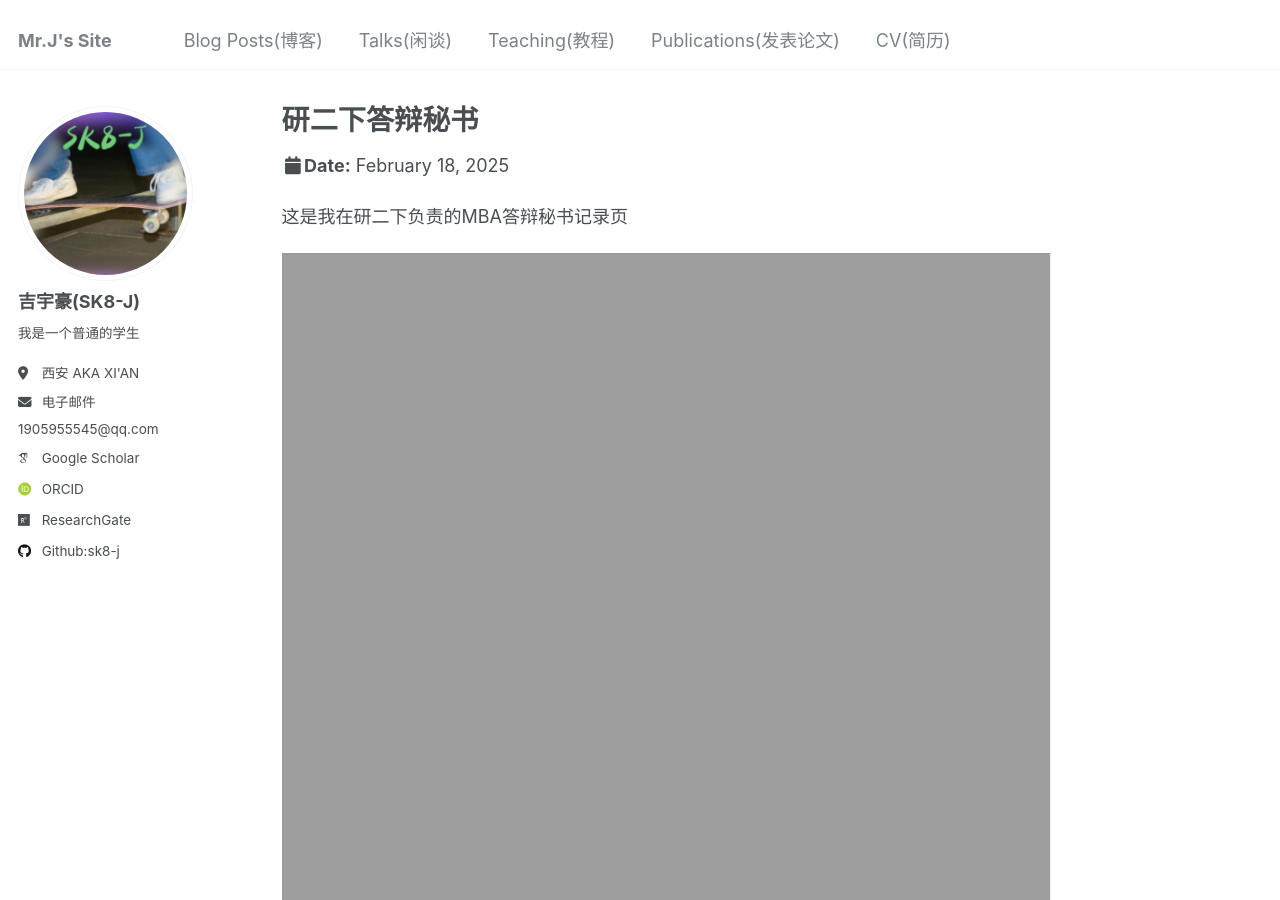
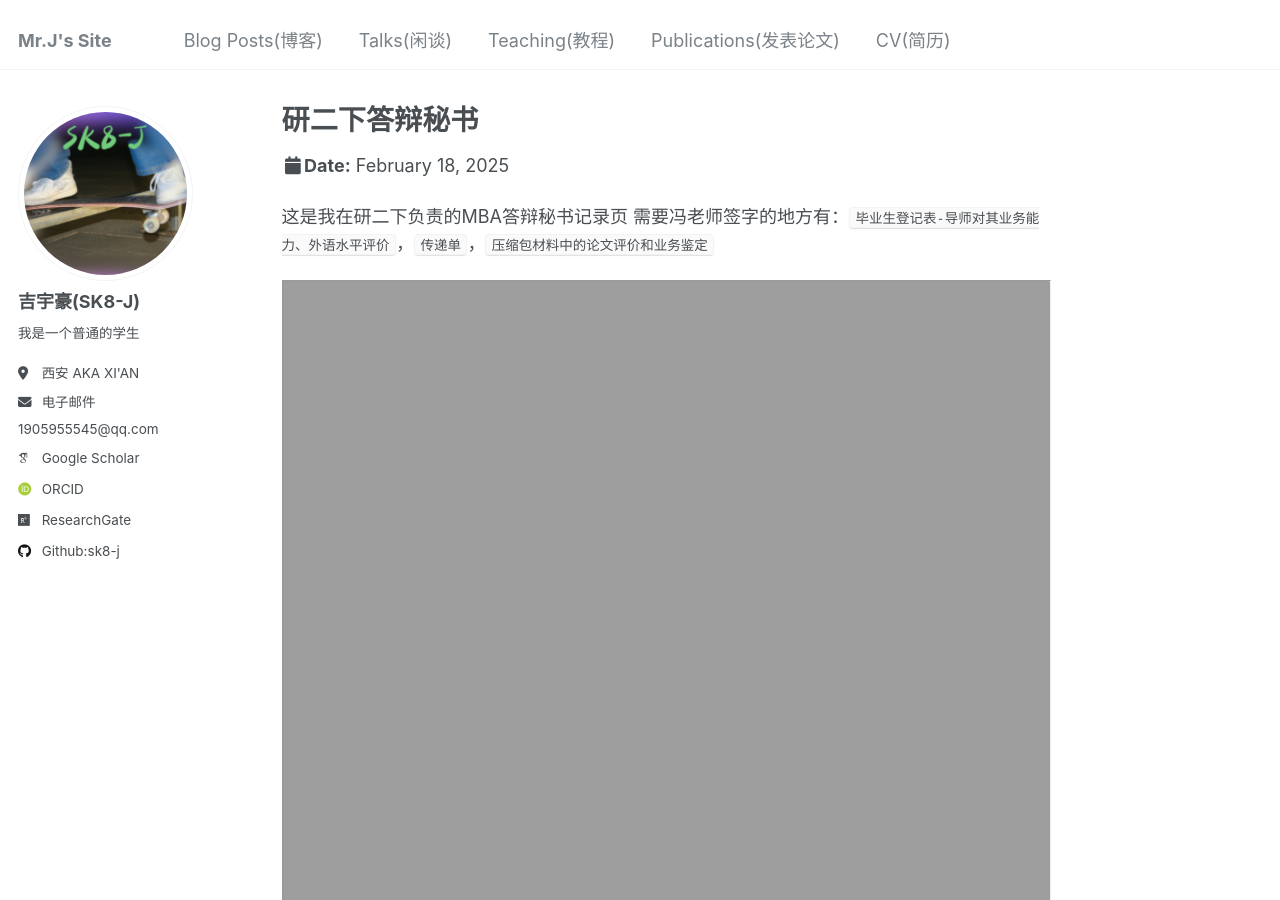
Before and after one commit to SK8-j/SK8-J.github.io, a Jekyll site: the page built from _talks/2025-02-18-talk-1.md, in a window 1280 px wide and 900 px high. Built offline with Jekyll 4.4.1, drawn with Linux system fonts in a browser that asks for light colours; some web fonts are replaced.

Commit message:
MBA页 更新

```diff
--- a/_talks/2025-02-18-talk-1.md
+++ b/_talks/2025-02-18-talk-1.md
@@ -10,5 +10,7 @@ location: "西安交通大学"
 
 
 这是我在研二下负责的MBA答辩秘书记录页
+需要冯老师签字的地方有：`毕业生登记表-导师对其业务能力、外语水平评价`，`传递单`，`压缩包材料中的论文评价和业务鉴定`
+<iframe src="https://sk8-j.github.io/files/2025年上半年MBA（EMBA）论文答辩及离校流程（2025.01修订）.pdf" width="100%" height="800px"></iframe>
 <iframe src="https://sk8-j.github.io/files/2025年上半年MBA（EMBA）答辩安排.pdf" width="100%" height="800px"></iframe>
-<iframe src="https://sk8-j.github.io/files/2025年上半年MBA（EMBA）论文答辩及离校流程（2025.01修订）.pdf" width="100%" height="800px"></iframe>
+<iframe src="http://113.142.162.14:40061/i/2025/02/20/qhwz31.pdf)" width="100%" height="800px"></iframe>
```
